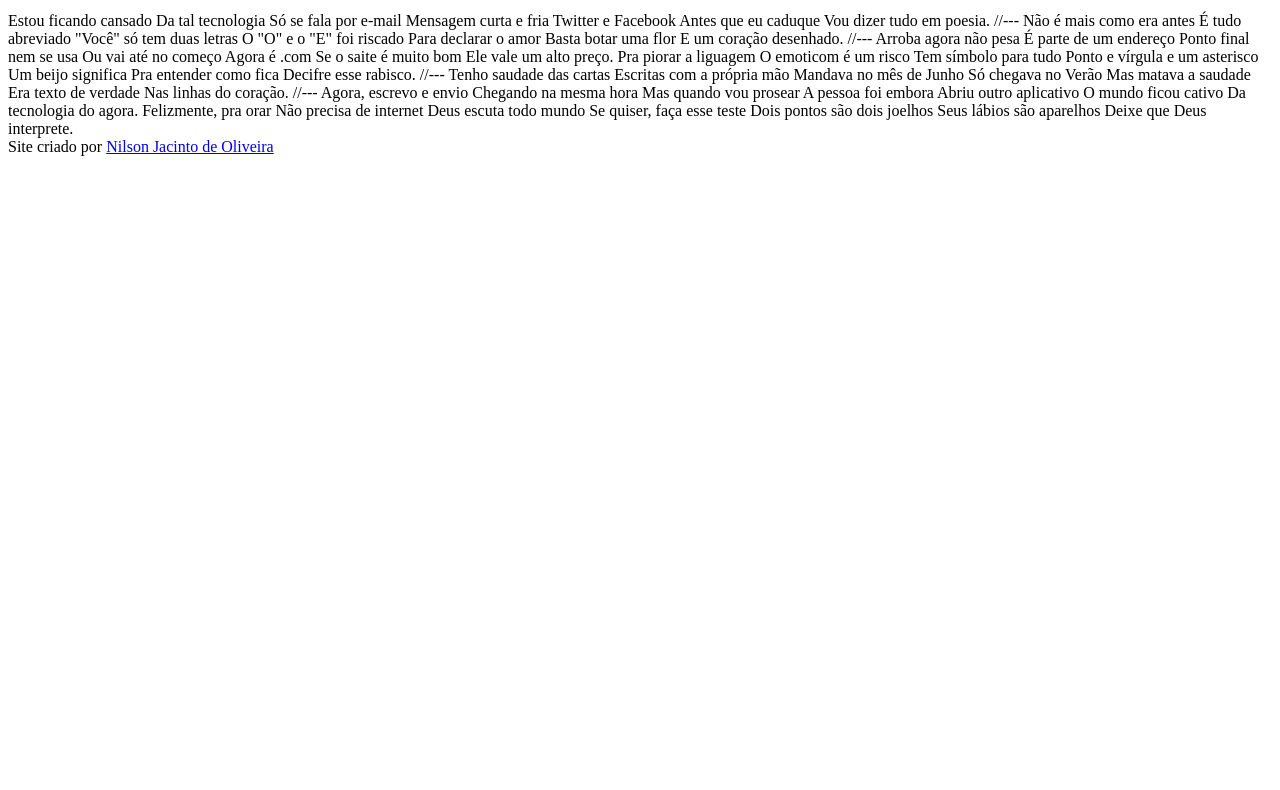
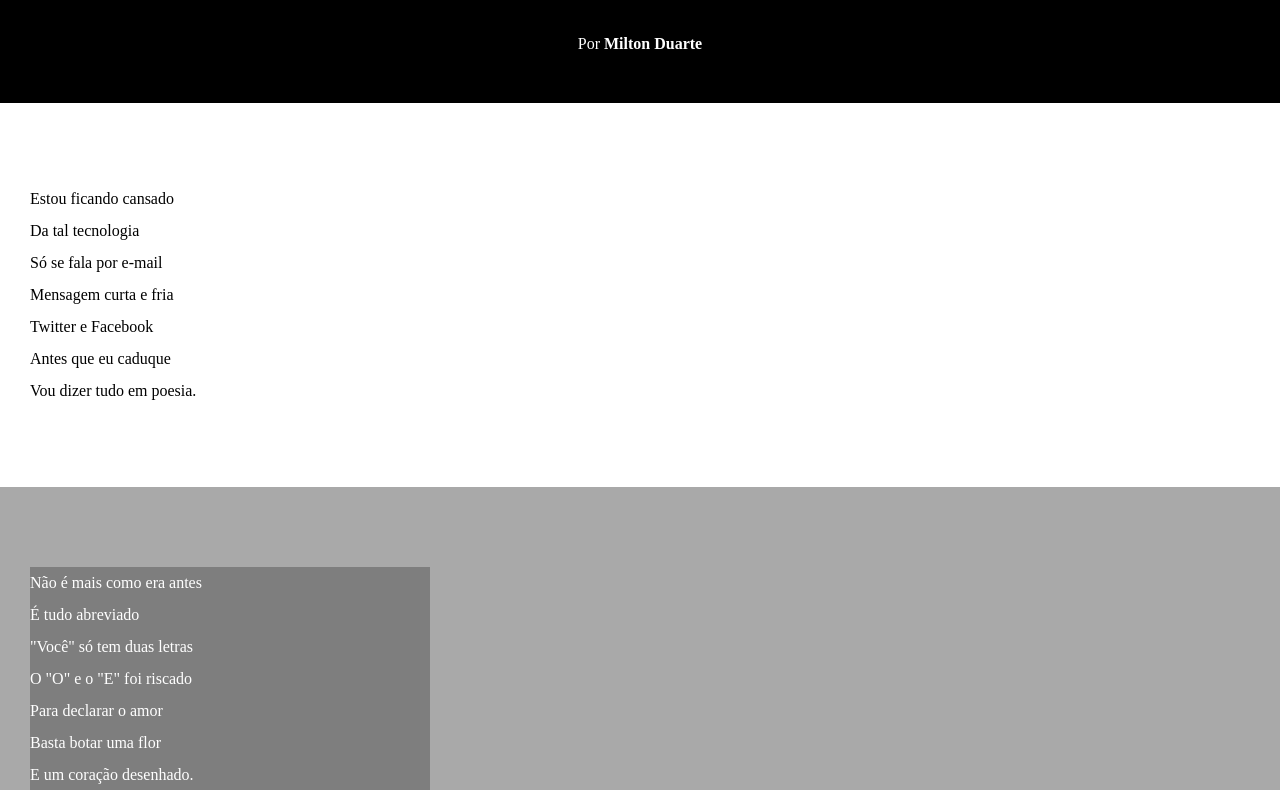
Before and after one commit to nilsonjacinto/html-css, a plain HTML site: page desafios/d012/index.html in a window 1280 px wide. Shown: the part 102-892 px from the top of the page. Before the commit the page ends 800 px from the top, so only its background shows below. Drawn offline with Linux system fonts and the light colour scheme.

Commit message:
Atualizei estilos dos textos e blocos

```diff
--- /dev/null
+++ b/desafios/d012/estilo/style.css
@@ -0,0 +1,61 @@
+@charset "UTF8";
+
+*{
+    margin: 0px;
+    padding:0px ;
+}
+
+html, body {
+    min-height: 100vh;
+    background-color: darkgray;
+}
+ header {
+    background-color: black;
+    color: white;
+    text-align: center;
+    }
+
+    header > h1 {
+        padding: 50px;
+       font-variant: small-caps;
+    }
+
+    header > p {
+        padding-bottom: 50px;
+    }
+    header a, footer a {
+        color: white;
+        text-decoration: none;
+        font-weight: bolder;
+    }
+
+    header a:hover, footer a:hover {
+        text-decoration: underline;
+    }
+
+    section {
+        padding-top: 10vh;
+        padding-bottom: 10vh;
+        line-height: 2em;
+        padding-left: 30px;
+    }
+
+    section.normal {
+        background-color: white;
+        color: black;
+    }
+    section.imagem {
+        background-color: rgb(51, 51,  51,);
+        color: white;
+    }
+
+    section.imagem > p {
+        width: 400px;
+        background-color: rgba(0, 0, 0, 0.253);
+    }
+    footer{
+        background-color: black;
+        color: white;
+        text-align: center;
+        padding: 10px;
+    }
--- a/desafios/d012/index.html
+++ b/desafios/d012/index.html
@@ -1,82 +1,105 @@
 <!DOCTYPE html>
 <html lang="en">
+
 <head>
     <meta charset="UTF-8">
     <meta http-equiv="X-UA-Compatible" content="IE=edge">
     <meta name="viewport" content="width=device-width, initial-scale=1.0">
     <title>Cordel Moderno</title>
+    <link rel="stylesheet" href="estilo/style.css">
 </head>
+
 <body>
     <header>
         <h1>Cordel Moderno</h1>
         <p>Por <a href="https://www.recantodasletras.com.br/poesias/3186743]" target="_blank">Milton Duarte</a></p>
-        </header>
+    </header>
 
-    Estou ficando cansado
-    Da tal tecnologia
-    Só se fala por e-mail
-    Mensagem curta e fria
-    Twitter e Facebook
-    Antes que eu caduque
-    Vou dizer tudo em poesia.
+    <section class="normal">
+        <p>
+            Estou ficando cansado <br>
+            Da tal tecnologia <br>
+            Só se fala por e-mail <br>
+            Mensagem curta e fria <br>
+            Twitter e Facebook <br>
+            Antes que eu caduque <br>
+            Vou dizer tudo em poesia.
+        </p>
 
-    //---
+    </section>
 
-    Não é mais como era antes
-    É tudo abreviado
-    "Você" só tem duas letras
-    O "O" e o "E" foi riscado
-    Para declarar o amor
-    Basta botar uma flor
-    E um coração desenhado.
+    <section class="imagem">
 
-    //---
+        <p>
+            Não é mais como era antes <br>
+            É tudo abreviado <br>
+            "Você" só tem duas letras <br>
+            O "O" e o "E" foi riscado <br>
+            Para declarar o amor <br>
+            Basta botar uma flor <br>
+            E um coração desenhado.
+        </p>
+    </section >
 
-    Arroba agora não pesa
-    É parte de um endereço
-    Ponto final nem se usa
-    Ou vai até no começo
-    Agora é .com
-    Se o saite é muito bom
-    Ele vale um alto preço.
+    <section class="normal">
+        <p>
+            Arroba agora não pesa <br>
+            É parte de um endereço <br>
+            Ponto final nem se usa <br>
+            Ou vai até no começo <br>
+            Agora é .com <br>
+            Se o saite é muito bom <br>
+            Ele vale um alto preço. <br>
+        </p>
 
-    Pra piorar a liguagem
-    O emoticom é um risco
-    Tem símbolo para tudo
-    Ponto e vírgula e um asterisco
-    Um beijo significa
-    Pra entender como fica
-    Decifre esse rabisco.
+        <p>
+            Pra piorar a liguagem <br>
+            O emoticom é um risco <br>
+            Tem símbolo para tudo <br>
+            Ponto e vírgula e um asterisco <br>
+            Um beijo significa <br>
+            Pra entender como fica <br>
+            Decifre esse rabisco.
+        </p>
 
-    //---
+    </section>
 
-    Tenho saudade das cartas
-    Escritas com a própria mão
-    Mandava no mês de Junho
-    Só chegava no Verão
-    Mas matava a saudade
-    Era texto de verdade
-    Nas linhas do coração.
+    <section class="imagem">
+        <p>
+            Tenho saudade das cartas <br>
+            Escritas com a própria mão <br>
+            Mandava no mês de Junho <br>
+            Só chegava no Verão <br>
+            Mas matava a saudade <br>
+            Era texto de verdade <br>
+            Nas linhas do coração.
+        </p>
+    </section>
 
-    //---
+    <section class="normal">
+        <p>
+            Agora, escrevo e envio <br>
+            Chegando na mesma hora <br>
+            Mas quando vou prosear <br>
+            A pessoa foi embora <br>
+            Abriu outro aplicativo<br>
+            O mundo ficou cativo <br>
+            Da tecnologia do agora. <br>
+        </p>
 
-    Agora, escrevo e envio
-    Chegando na mesma hora
-    Mas quando vou prosear
-    A pessoa foi embora
-    Abriu outro aplicativo
-    O mundo ficou cativo
-    Da tecnologia do agora.
-
-    Felizmente, pra orar
-    Não precisa de internet
-    Deus escuta todo mundo
-    Se quiser, faça esse teste
-    Dois pontos são dois joelhos
-    Seus lábios são aparelhos
-    Deixe que Deus interprete.
+        <p>
+            Felizmente, pra orar <br>
+            Não precisa de internet <br>
+            Deus escuta todo mundo <br>
+            Se quiser, faça esse teste <br>
+            Dois pontos são dois joelhos <br>
+            Seus lábios são aparelhos <br>
+            Deixe que Deus interprete.
+        </p>
+    </section>
     <footer>
         Site criado por <a href="https://github.com/nilsonjacinto/" target="_blank">Nilson Jacinto de Oliveira</a>
     </footer>
 </body>
+
 </html>
```
